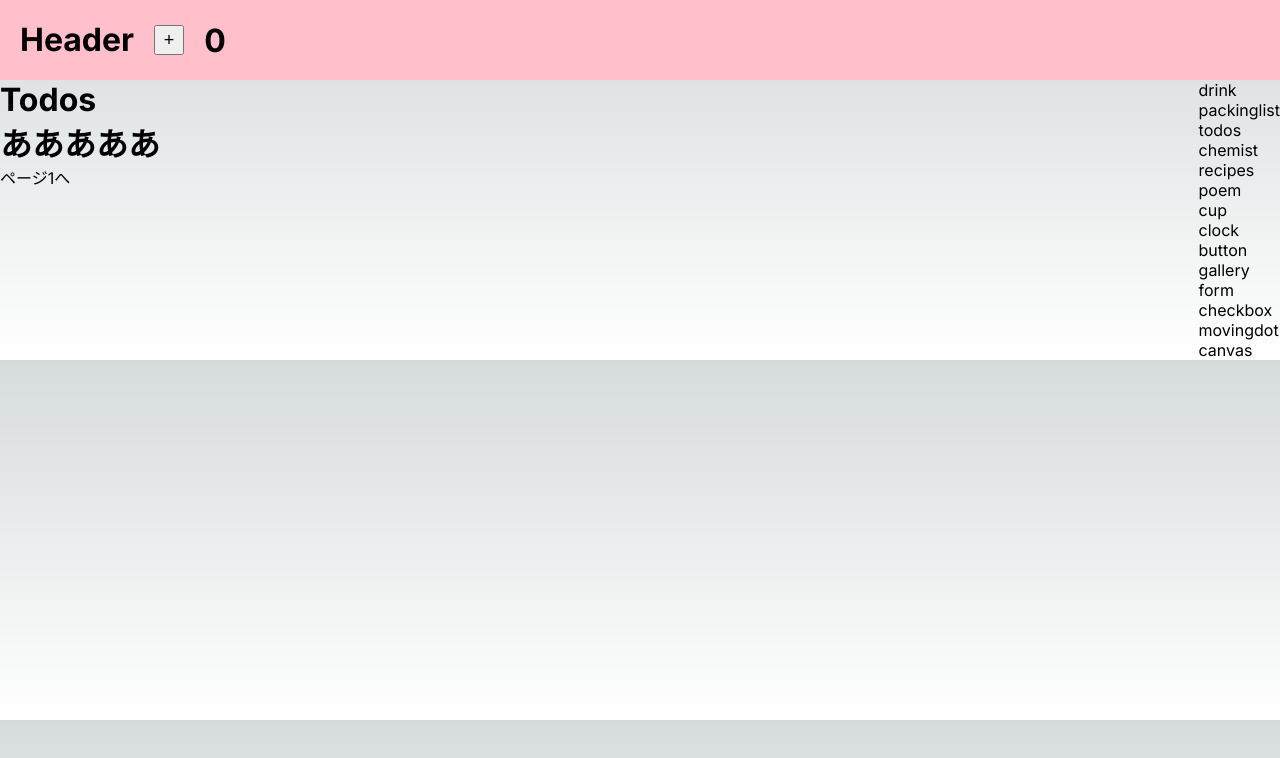
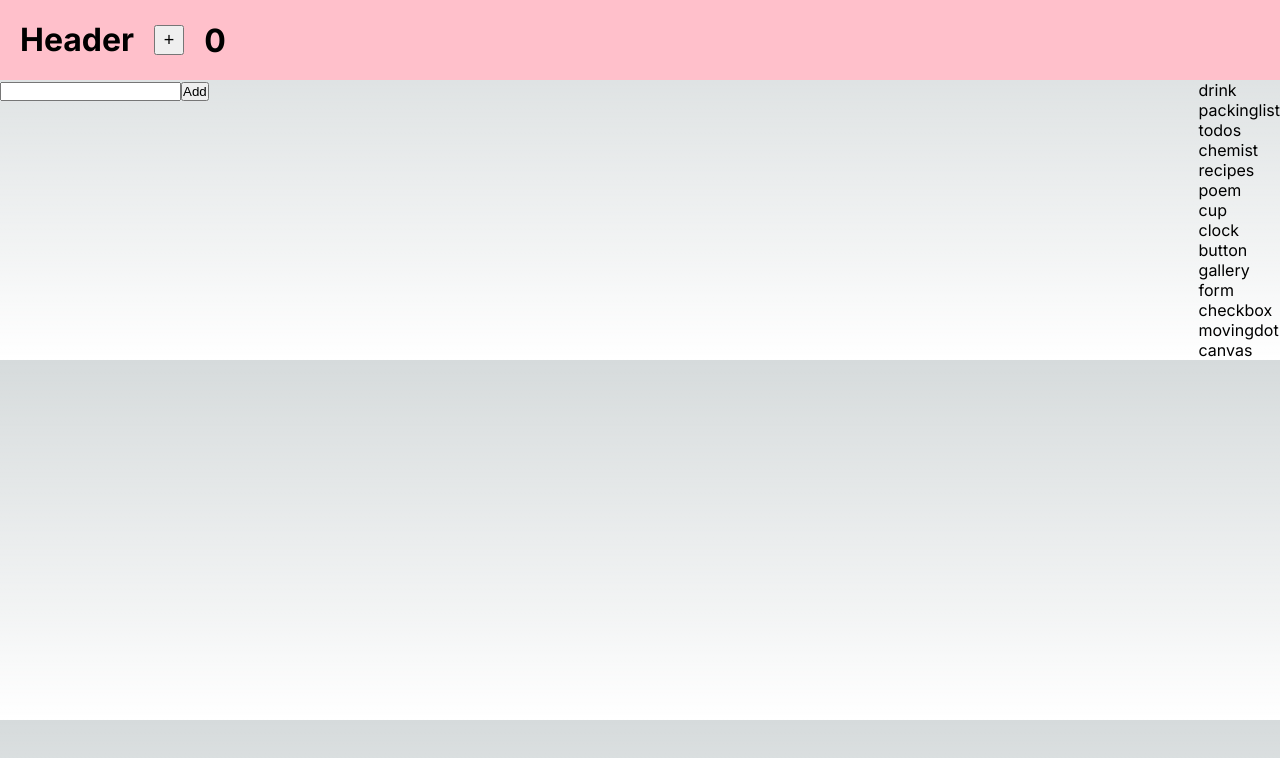
Before and after one commit to kiwichan101kg/next-app-tutorial, a Next.js app: page /todos in a window 1280 px wide. Shown: the top 758 px of the page. Built offline with nearby package versions, Linux system fonts and the light colour scheme.

Commit message:
todos追加

```diff
--- a/src/app/todos/page.tsx
+++ b/src/app/todos/page.tsx
@@ -1,28 +1,41 @@
-import Link from "next/link";
+"use client";
+import { ChangeEvent, useState } from "react";
 
 type Todo = {
-  title: string;
+  id: number;
+  task: string;
 };
 
-async function getData() {
-  console.log("レンダリング ");
+export default function TodoList() {
+  const [todos, setTodos] = useState<Todo[]>([]);
+  const [input, setInput] = useState<string>("");
 
-  const res = await fetch("http://localhost:3000/api/todos");
-  console.log("res.json()");
-  return res.json();
-}
+  const handleAdd = () => {
+    if (!input) return;
+    setTodos([...todos, { id: todos.length, task: input }]);
+    setInput("");
+  };
 
-export default async function Home() {
-  const todos: Todo[] = await getData();
-
+  const handleDelete = (id: number) => {
+    const updateTodos = todos.filter((todo) => todo.id !== id);
+    setTodos(updateTodos);
+  };
   return (
     <>
-      <h1>Todos</h1>
-      {todos.map((todo: Todo) => {
-        <div>Todo:{todo.title}</div>;
-      })}
-      <h1>あああああ</h1>
-      <Link href={"page1"}>ページ1へ</Link>
+      <input
+        type="text"
+        onChange={(e) => setInput(e.target.value)}
+        value={input}
+      />
+      <button onClick={handleAdd}>Add</button>
+      <ul>
+        {todos?.map((todo) => (
+          <>
+            <li key={todo.id + todo.task}>{todo.task}</li>
+            <button onClick={() => handleDelete(todo.id)}>delete</button>
+          </>
+        ))}
+      </ul>
     </>
   );
 }
```
